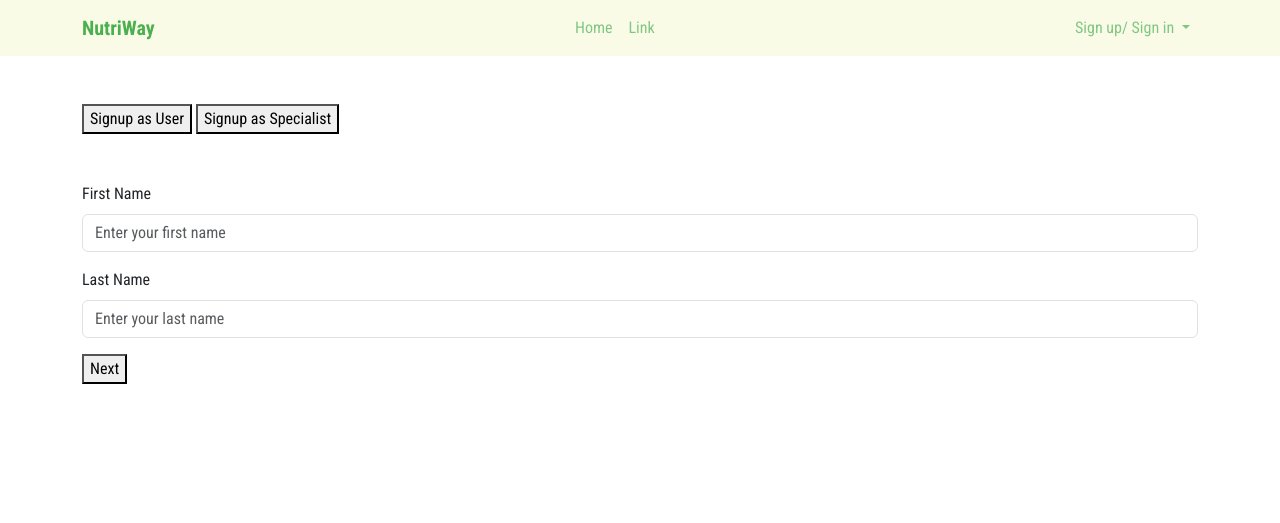
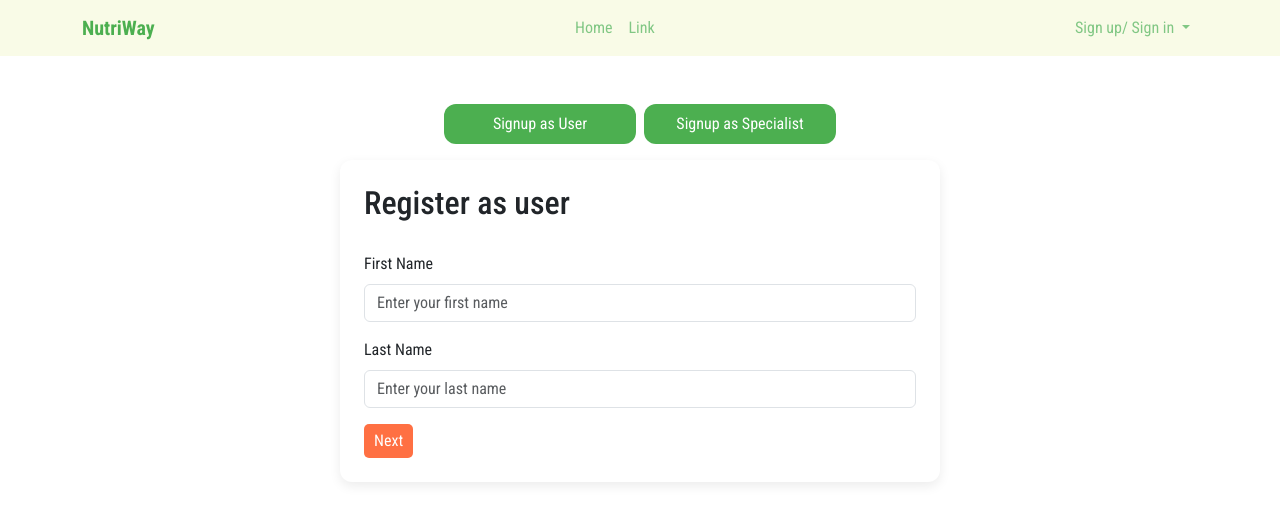
Before and after one commit to Raed-Mulla/NutriWay, a Django app: page /register/user/ in a window 1280 px wide. Shown: the top 523 px of the page. Run offline with Django 5.2, Linux system fonts and the light colour scheme; parts of the project's set-up code (start-up, migrations or seed data) failed here and were passed over; some libraries are stand-ins or nearby versions.

Commit message:
Some Style on forms

```diff
--- a/NutriWay/accounts/templates/accounts/register.html
+++ b/NutriWay/accounts/templates/accounts/register.html
@@ -1,14 +1,16 @@
 {% extends 'core/base.html' %}
 {% block title %} Register {% endblock %}
 {% block content %}
-<section class="register mt-5">
-  <div class="container">
-    <div class="btns">
-      <button type="button" onclick="showForm('signup-user')">Signup as User</button>
-      <button type="button" onclick="showForm('signup-specialists')">Signup as Specialist</button>
+<section class="form-sec register mt-5">
+  <div class="container d-flex flex-column align-items-center">
+    <div class="btns mb-3">
+      <button class="p-2 ps-4 pe-4" type="button" onclick="showForm('signup-user')">Signup as User</button>
+      <button class="p-2 ps-4 pe-4" type="button" onclick="showForm('signup-specialists')">Signup as Specialist</button>
     </div>
-    <form id="signup-user" class="mt-5" action="{% url 'accounts:user_register_view' %}" method="post" enctype="multipart/form-data">
+
+    <form id="signup-user" class=" p-4 bg-white" action="{% url 'accounts:user_register_view' %}" method="post" enctype="multipart/form-data">
       {% csrf_token %}
+      <h2 class="main-title-2">Register as user</h2>
 
       <div class="form-step" id="user-step-1">
         <div class="mb-3">
@@ -89,13 +91,15 @@
           <textarea class="form-control" name="chronic-diseases" placeholder="Enter any chronic diseases"></textarea>
         </div>
         <button type="button" onclick="prevUserStep()">Previous</button>
-        <input type="submit" class="btn" value="Submit">
+        <input type="submit" class="btn d-block w-100" value="Submit">
       </div>
     </form>
 
 
-    <form id="signup-specialists" class="d-none" action="{%url 'accounts:specialist_register_view' %}" method="post" enctype="multipart/form-data">
+    <form id="signup-specialists" class="d-none p-4 bg-white" action="{%url 'accounts:specialist_register_view' %}" method="post" enctype="multipart/form-data">
       {% csrf_token %}
+      <h2 class="main-title-2">Register as specialists</h2>
+
       <div class="step" id="specialist-step-1">
         <div class="mb-3">
           <label class="form-label">First Name</label>
@@ -163,12 +167,16 @@
         </select>
         </div>
         <div class="mb-3">
-          <label class="form-label">Certificates</label>
-          <button type="button" onclick="addCertificate()">Add Certificate</button>
+          <div class="certificate-label d-flex justify-content-between">
+            <label class="form-label">Certificates</label>
+            <button class="add border-0 bg-transparent" type="button" onclick="addCertificate()">
+              <i class="fa-solid fa-plus"></i>
+            </button>
+          </div>
           <div id="certificates-container"></div>
         </div>
         <button type="button" onclick="previousSpecialistStep(3)">Previous</button>
-        <input type="submit" class="btn" value="Submit" >
+        <input type="submit" class="btn d-block w-100" value="Submit" >
       </div>
 
     </form>
@@ -189,7 +197,7 @@
     const container = document.getElementById("certificates-container");
 
     const newField = document.createElement("div");
-    newField.className = "certificate-item mb-3";
+    newField.className = "certificate-item mb-3 position-relative";
 
     newField.innerHTML = `
     <div>
@@ -197,7 +205,7 @@
       <input type="text" class="form-control mb-2" name="certificates-name-${certificateCount}" required>
       <input type="file" class="form-control" required>
     </div>
-    <button type="button" class="btn mt-2" onclick="removeCertificate(this)">
+    <button type="button" class="cancel position-absolute bg-transparent top-0 end-0 text-danger border-0" onclick="removeCertificate(this)">
       <i class="fa-solid fa-xmark"></i>
     </button>
   `;
--- a/NutriWay/core/static/css/main.css
+++ b/NutriWay/core/static/css/main.css
@@ -23,10 +23,86 @@
   --heading-color-dark: #A5D6A7;
   --link-hover-dark: #66BB6A;
 
+  --btn-color: var(--primary-color);           /* #4CAF50 */
+  --btn-hover-color: var(--heading-color);     /* #2E7D32 */
 }
 body {
   font-family: "Roboto Condensed", sans-serif;
 }
+.main-title {
+  position: relative;
+  margin: 0px auto 80px;
+  padding: 10px 20px;
+  width: fit-content;
+  border: 2px solid black;
+  font-size: 30px;
+  transition: var(--t-duration);
+  text-transform: uppercase;
+  z-index: 1;
+}
+.main-title::before,
+.main-title::after {
+  content: "";
+  position: absolute;
+  width: 12px;
+  height: 12px;
+  border-radius: 50%;
+  top: 50%;
+  transform: translateY(-50%);
+  background-color: var(--heading-color);
+}
+.main-title::before {
+  left: -30px;
+}
+.main-title::after {
+  right: -30px;
+}
+.main-title:hover::before {
+  z-index: -1;
+  animation: left-move 0.5s linear forwards;
+}
+.main-title:hover::after {
+  z-index: -1;
+  animation: right-move 0.5s linear forwards;
+}
+.main-title:hover {
+  color: white;
+  border-color: var(--heading-color);
+  transition-delay: 0.5s;
+}
+@keyframes left-move {
+  50% {
+    width: 12px;
+    height: 12px;
+    left: 0;
+  }
+  100% {
+    left: 0;
+    border-radius: 0;
+    width: 55%;
+    height: 100%;
+  }
+}
+@keyframes right-move {
+  50% {
+    width: 12px;
+    height: 12px;
+    right: 0;
+  }
+  100% {
+    right: 0;
+    border-radius: 0;
+    width: 55%;
+    height: 100%;
+  }
+}
+.main-title-2 {
+  margin-bottom: 30px;
+}
+textarea {
+  resize: none;
+}
+/* End Main Config */
 /* Start Nav */
 .navbar {
   background-color: var(--background-color);
@@ -77,7 +153,73 @@ body {
 }
 
 /* End Nav */
-
+/* Start Home Page */
+.landing {
+  height: calc(100vh - 56px);
+}
+.landing .intro h1 {
+  color: var(--primary-color);
+}
+.landing .intro p {
+  color: var(--text-color);
+}
+.about p {
+  color: var(--text-color);
+}
+/* End Home Page */
+/* Start Login  */
+.form-sec form {
+  width: 600px;
+  box-shadow: 0 4px 12px rgba(0, 0, 0, 0.08);
+  border-radius: 12px;
+}
+.form-sec form input[type="submit"] {
+  background-color: var(--btn-color);
+  color: white;
+}
+.form-sec form input[type="submit"]:hover {
+  background-color: var(--btn-hover-color);
+}
+.form-sec .btns {
+  width: 400px;
+  display: flex;
+  justify-content: space-around;
+}
+.form-sec .btns button {
+  color: white;
+  border: 0;
+  background-color: var(--btn-color);
+  border-radius: 12px;
+  width: 48%;
+}
+.form-sec .btns button:hover,
+.form-sec .btns button:focus {
+  background-color: var(--btn-hover-color);
+}
+.form-sec form .form-step button {
+  background-color: var(--accent-color);
+  border: none;
+  color: white;
+  padding: 5px 10px;
+  border-radius: 5px;
+}
+.form-sec form .step button:not(.add):not(.cancel)
+ {
+  background-color: var(--accent-color);
+  border: none;
+  color: white;
+  padding: 5px 10px;
+  border-radius: 5px;
+}
+@media (max-width:767px) {
+  .form-sec form {
+    width: 100%;
+  }
+  .form-sec .btns {
+    width: 100%;
+  }
+}
+/* End Login  */
 /* .avatar {
   width: 30px;
   height: 30px;
--- a/NutriWay/core/templates/core/base.html
+++ b/NutriWay/core/templates/core/base.html
@@ -49,22 +49,22 @@
           <a href="{% url 'core:mode_view' 'dark' %}?next={{request.path}}" class="dark-mode"><i class="fa-solid fa-moon"></i></a>
         </div>
         {% if user.is_authenticated %}
-        <div class="dropdown d-none d-md-block">
+        <div class="dropdown d-none d-lg-block">
           <button class="btn dropdown-toggle border-0" type="button" data-bs-toggle="dropdown" aria-expanded="false">
             <i class="fas fa-user me-1"></i>
           </button>
 
           <ul class="dropdown-menu dropdown-menu-end ">
-            <li><a class="dropdown-item" href="{% url 'accounts:profile_view' %}">Profile</a></li>
+            <li><a class="dropdown-item" href="{% url 'accounts:profile_view' user.username %}">Profile</a></li>
             <li><a class="dropdown-item" href="{% url 'accounts:logout_view' %}">Logout</a></li>
           </ul>
         </div>
-        <div class="btns-sm d-block d-md-none text-center mt-2">
-          <a class="btn me-2 mb-2" href="{% url 'accounts:profile_view' %}">Profile</a>
+        <div class="btns-sm d-block d-lg-none text-center mt-2">
+          <a class="btn me-2 mb-2" href="{% url 'accounts:profile_view' user.username %}">Profile</a>
           <a class="btn mb-2" href="{% url 'accounts:logout_view' %}">Logout</a>
         </div>
         {% else %}
-        <div class="dropdown d-none d-md-block">
+        <div class="dropdown d-none d-lg-block">
           <button class="btn nav-link dropdown-toggle p-md-2 m-auto m-0" type="button" data-bs-toggle="dropdown" aria-expanded="false">
             Sign up/ Sign in
           </button>
@@ -73,7 +73,7 @@
             <li><a class="dropdown-item" href="{% url 'accounts:login_view' %}">Sign in</a></li>
           </ul>
         </div>
-        <div class="btns-sm d-block d-md-none text-center mt-2">
+        <div class="btns-sm d-block d-lg-none text-center mt-2">
           <a class="btn me-2 mb-2" href="{% url 'accounts:user_register_view' %}">Sign up</a>
           <a class="btn mb-2" href="{% url 'accounts:login_view' %}">Sign in</a>
         </div>
@@ -85,9 +85,11 @@
 
   {% if messages %}
   {% for message in messages %}
-  <div class="alert {{message.tags}} alert-dismissible fade show" role="alert">
-    {{message}}
-    <button type="button" class="btn-close" data-bs-dismiss="alert" aria-label="Close"></button>
+  <div class="container mt-2">
+    <div class="message alert {{message.tags}} alert-dismissible fade show" role="alert">
+      {{message}}
+      <button type="button" class="btn-close" data-bs-dismiss="alert" aria-label="Close"></button>
+    </div>
   </div>
   {% endfor %}
 
--- a/NutriWay/core/urls.py
+++ b/NutriWay/core/urls.py
@@ -5,8 +5,7 @@ app_name = "core"
 
 urlpatterns = [
   path("", views.home_view, name="home_view"),
-
-  path('specialist/<int:specialist_id>/add-review/', views.add_review, name='add_review')
+  path('specialist/<int:specialist_id>/add-review/', views.add_review, name='add_review'),
   path("mode/<mode>", views.mode_view, name= "mode_view"),
 
 
```
Also changed, not shown: NutriWay/accounts/templates/accounts/login.html (+5 -4 lines), NutriWay/core/templates/core/index.html (+32 -1 lines), NutriWay/core/static/images/23432010_6755231.jpg (added), NutriWay/core/static/images/9650826_7878.jpg (added).
